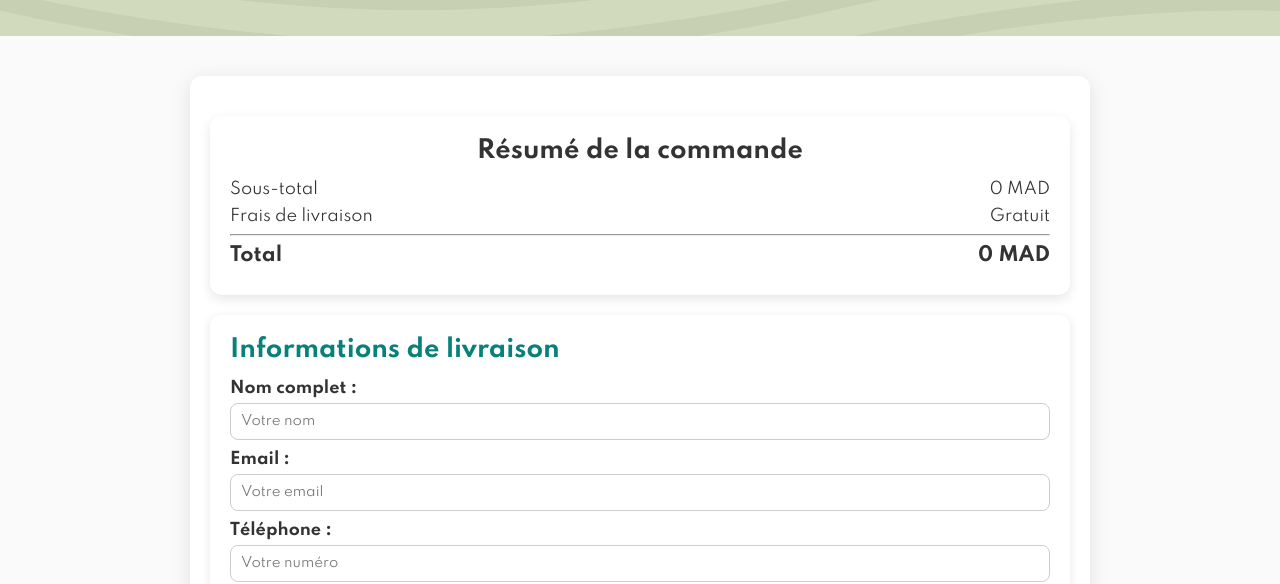
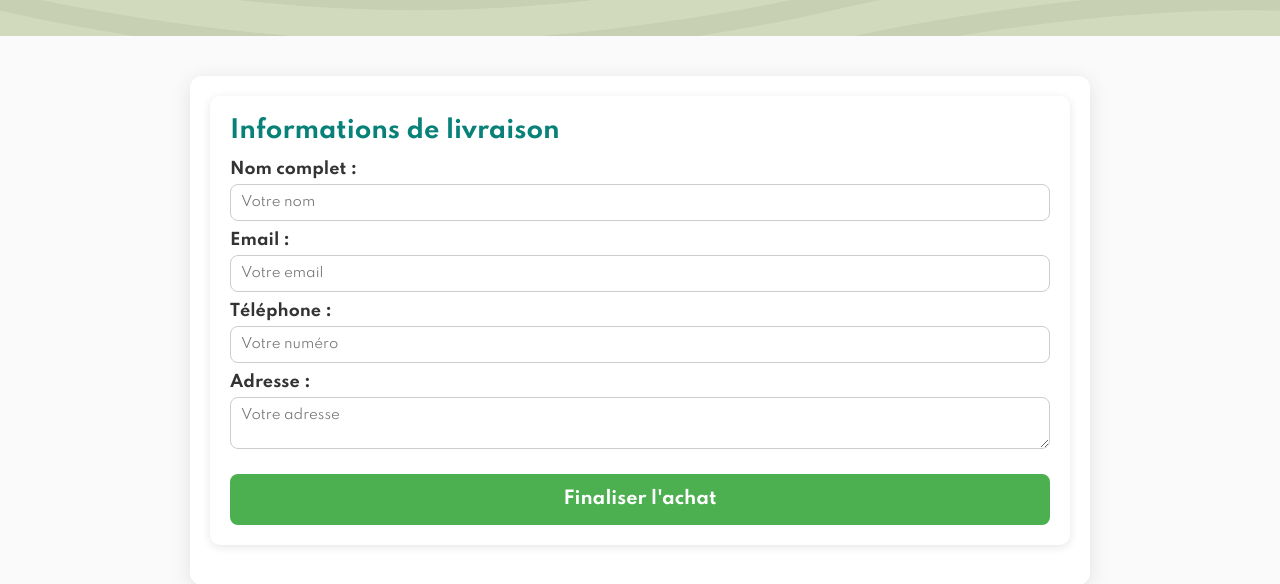
Before and after one commit to ayman2020xx/Zitouna, a website: page checkout.html in a window 1280 px wide. Shown: the part 236-820 px from the top of the page. Drawn offline with Linux system fonts and the light colour scheme.

Commit message:
Update checkout.html

```diff
--- a/checkout.html
+++ b/checkout.html
@@ -6,6 +6,7 @@
   <title>Finaliser l'achat - Zitouna</title>
   <link rel="stylesheet" href="https://pro.fontawesome.com/releases/v5.10.0/css/all.css" />
   <link rel="stylesheet" href="details.css" />
+  <link rel="shortcut icon" href="icon.jpg" type="image/x-icon">
   <style>
     /* Temporary styles until we refine details.css for checkout */
     #checkout {
@@ -131,60 +132,6 @@
   font-size: 1.2rem;
 }
 
-
-
-
-
-
-
-
-
-
-
-.cart-summary {
-  max-width: 3500px;
-  background: #fff;
-  padding: 20px;
-  border-radius: 12px;
-  box-shadow: 0 4px 12px rgba(0,0,0,0.1);
-  margin: 20px auto;
-}
-
-.cart-summary h2 {
-  font-size: 1.5rem;
-  margin-bottom: 15px;
-  text-align: center;
-}
-
-.summary-line {
-  display: flex;
-  justify-content: space-between;
-  margin: 8px 0;
-}
-
-.summary-line.total {
-  font-weight: bold;
-  font-size: 1.2rem;
-}
-
-.checkout-btn {
-  display: block;
-  width: 100%;
-  padding: 12px;
-  background: linear-gradient(45deg, #2f855a, #38a169);
-  color: white;
-  border: none;
-  border-radius: 8px;
-  font-size: 1.1rem;
-  margin-top: 20px;
-  cursor: pointer;
-  transition: background 0.3s ease;
-}
-
-.checkout-btn:hover {
-  background: linear-gradient(45deg, #38a169, #2f855a);
-}
-
   </style>
 </head>
 <body>
@@ -212,15 +159,6 @@
   <!-- Checkout Section -->
   <section id="checkout" class="section-p1">
 
-    <div class="cart-summary">
-  <h2>Résumé de la commande</h2>
-  <div class="summary-line"><span>Sous-total</span><span id="subtotal">0 MAD</span></div>
-  <div class="summary-line"><span>Frais de livraison</span><span>Gratuit</span></div>
-  <hr>
-  <div class="summary-line total"><span>Total</span><span id="total">0 MAD</span></div>
-</div>
-
-
     <form id="checkout-form">
       <h2>Informations de livraison</h2>
 
@@ -236,7 +174,7 @@
       <label for="adresse">Adresse :</label>
       <textarea id="adresse" name="adresse" placeholder="Votre adresse" required></textarea>
 
-      <button type="submit" class="finaliser-achat-btn">Finaliser l'achat</button>
+      <button type="submit" class="finaliser-achat-btn" id="finaliser-btn">Finaliser l'achat</button>
     </form>
 
     <div id="confirmation-message"></div>
```
